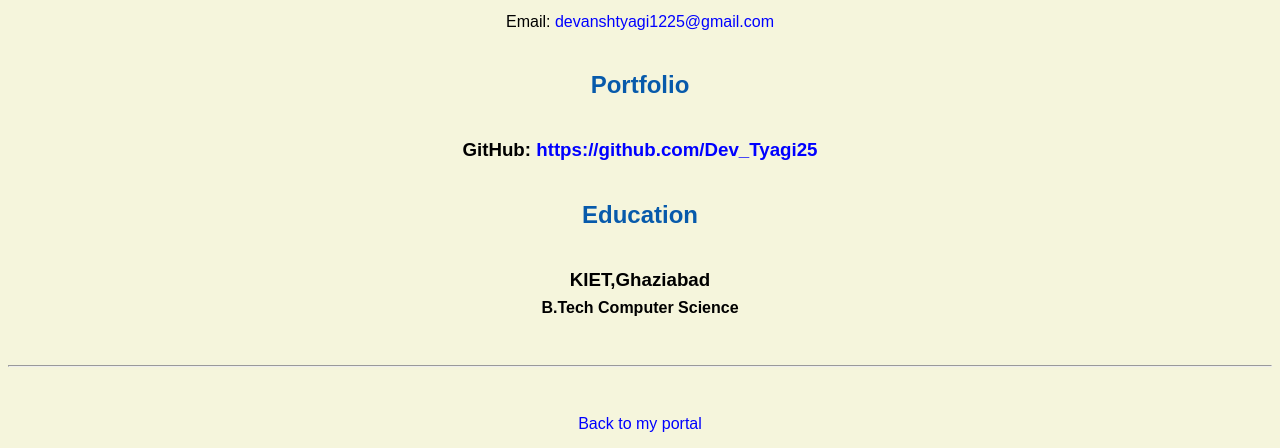
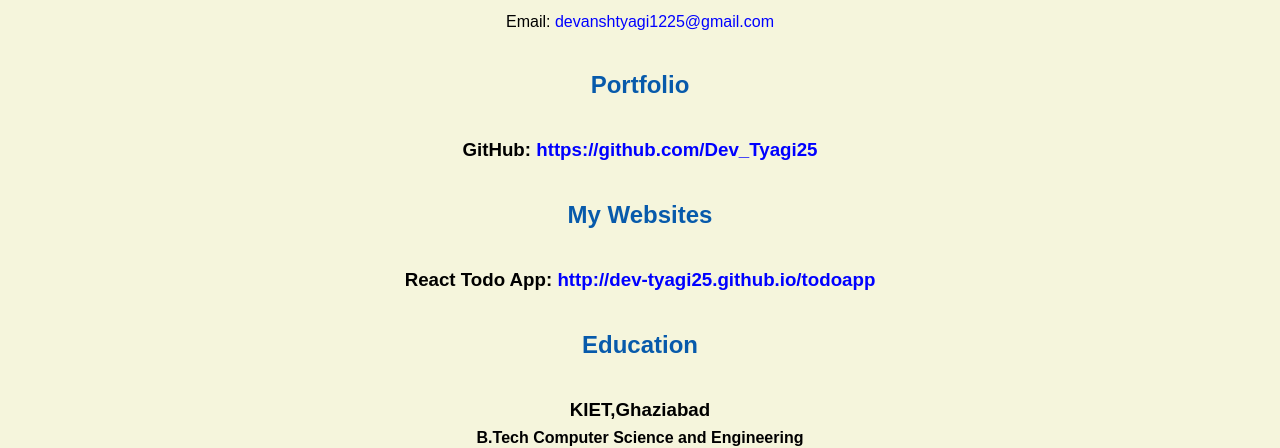
Before and after one commit to Dev-Tyagi25/Dev-Tyagi25.github.io, a plain HTML site: page resume.html in a window 1280 px wide. Shown: the part 508-956 px from the top of the page. Drawn offline with Linux system fonts and the light colour scheme.

Commit message:
added todoapp url

```diff
--- a/resume.html
+++ b/resume.html
@@ -28,10 +28,13 @@
     <h2>Portfolio</h2>
       <h3>GitHub: <a href="https://github.com/Dev-Tyagi25" target="_blank">https://github.com/Dev_Tyagi25</a></h3>
 
+    <h2>My Websites</h2>
+      <h3>React Todo App: <a href="https://dev-tyagi25.github.io/todoapp/" target="_blank">http://dev-tyagi25.github.io/todoapp</a></h3>
+
     <h2>Education</h2>
 
     <h3>KIET,Ghaziabad</h3>
-    <h4>B.Tech Computer Science</h4>
+    <h4>B.Tech Computer Science and Engineering</h4>
 
 
   </body>
```
